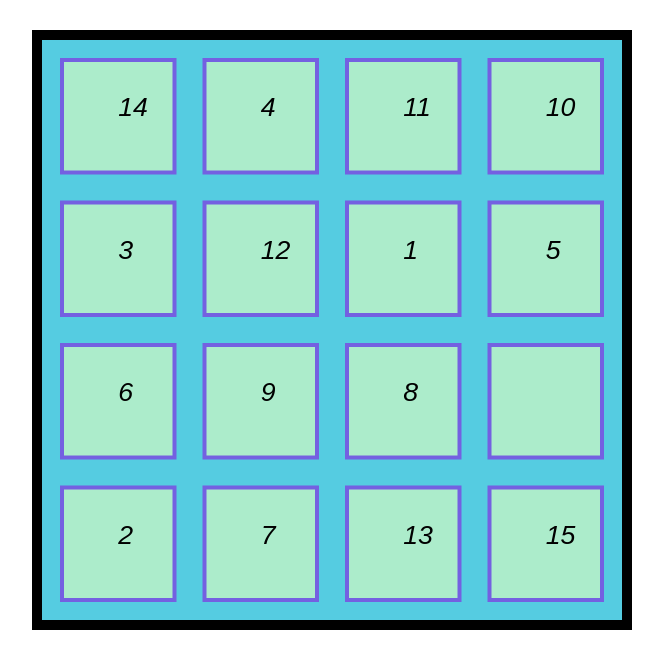
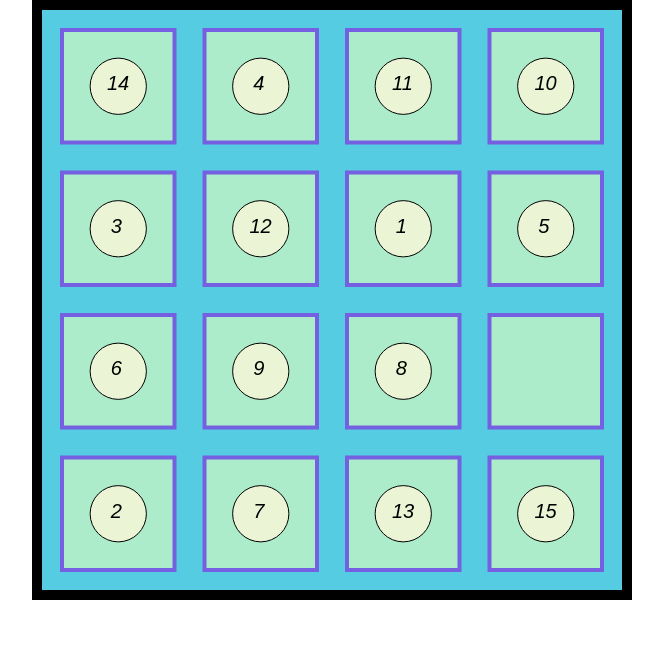
Before and after one commit to busyok-bedlam/pyatnashki_remastered, a website built with webpack: page src/assets/template.html in a window 1280 px wide. Shown: the whole page, without its empty margins (308-971 px from the left). Built offline with nearby package versions, Linux system fonts and the light colour scheme.

Commit message:
add NODE_ENV conf

```diff
--- a/src/entities/cell.ts
+++ b/src/entities/cell.ts
@@ -111,16 +111,47 @@ export default class Cell implements CellInterface {
 
   private drawText = (): void => {
     const {
-      cellSize, cellFont,
+      cellSize, cellFont, cellFontSize, color,
     } = this.gameConfig;
+    if (this.content) {
+    // Drawing text arc begin
+      this.ctx.beginPath();
+      this.ctx.arc(
+        this.positionX + cellSize / 2,
+        this.positionY + cellSize / 2,
+        cellSize / 4,
+        0,
+        2 * Math.PI,
+      );
+      this.ctx.fillStyle = '#ebf4d5';
+      this.ctx.fill();
+      this.ctx.closePath();
+      this.ctx.beginPath();
+      this.ctx.arc(
+        this.positionX + cellSize / 2,
+        this.positionY + cellSize / 2,
+        cellSize / 4,
+        0,
+        2 * Math.PI,
+      );
+      this.ctx.strokeStyle = color.cellClickedBorderColor;
+      this.ctx.lineWidth = 1;
+      this.ctx.stroke();
+      this.ctx.closePath();
+    }
+
+    // Drawing text begin
     this.ctx.beginPath();
     this.ctx.font = cellFont;
-
-    this.ctx.fillStyle = '#000';
+    this.ctx.fillStyle = color.cellFontColor;
+    const textIndentX = this.content.toString().length > 1
+      ? this.positionX + cellSize / 2 - cellFontSize * 0.75
+      : this.positionX + cellSize / 2 - cellFontSize * 0.5;
+    const textIndentY = this.positionY + cellSize / 2 + cellFontSize * 0.25;
     this.ctx.fillText(
       this.content,
-      this.positionX + cellSize / 2,
-      this.positionY + cellSize / 2,
+      textIndentX,
+      textIndentY,
     );
     this.ctx.closePath();
   };
--- a/src/entities/game-config.ts
+++ b/src/entities/game-config.ts
@@ -10,6 +10,7 @@ export default class GameConfig {
       const gameGap = 30;
       const cellBorderWidth = 4;
       const cellSize = (canvasSize - gameGap * (ceilsInRow + 1)) / ceilsInRow;
+      const cellFontSize = 15;
       GameConfig.instance = {
         canvasSize,
         cellSize,
@@ -19,14 +20,15 @@ export default class GameConfig {
           cellClickedBorderColor: '#000',
           cellClickedColor: '#f6930e',
           cellHoveredColor: '#b0c5eb',
-          cellComparedHoverColor: '#7eff0a',
-          cellUncomparedHoverColor: '#e74121',
+          cellComparedHoverColor: '#7bdc10',
+          cellUncomparedHoverColor: '#ec5616',
           cellFontColor: '#000',
           boardBorderColor: '#000',
           boardBackgroundColor: '#55cce1',
         },
         cellBorderWidth,
-        cellFont: 'italic 20pt Arial',
+        cellFont: `italic ${cellFontSize}pt Arial`,
+        cellFontSize,
         gameGap,
         canvasBorderWidth: 10,
       };
--- a/src/interfaces/game-config-interface.ts
+++ b/src/interfaces/game-config-interface.ts
@@ -3,6 +3,7 @@ export default interface GameConfigInstance {
   cellSize: number;
   cellBorderWidth: number;
   cellFont: string;
+  cellFontSize: number;
   gameGap: number;
   color: Record<string, string>;
   canvasBorderWidth: number;
--- a/src/styles/main.css
+++ b/src/styles/main.css
@@ -9,6 +9,6 @@
 	display: block;
 	margin-left: auto;
   margin-right: auto;
-	margin-top: 30px;
+	/* margin-top: 30px; */
 	/* border: 3px solid #000; */
 }
--- a/webpack.config.js
+++ b/webpack.config.js
@@ -1,7 +1,9 @@
 const path = require('path');
 const HtmlWebpackPlugin = require('html-webpack-plugin');
+// const { DefinePlugin } = require('webpack');
 
-const webConfig = {
+module.exports = () => [
+  {
     entry: './src/index.ts',
     target: 'electron-renderer',
     devtool: 'inline-source-map',
@@ -33,9 +35,8 @@ const webConfig = {
         cache: false,
       }),
     ],
-};
-
-const electronConfig = {
+  },
+  {
     mode: 'development',
     entry: './src/electron.ts',
     target: 'electron-main',
@@ -49,6 +50,10 @@ const electronConfig = {
       path: path.resolve(__dirname, 'dist'),
       filename: 'electron.js',
     },
-};
-
-module.exports = [webConfig, electronConfig];
+    // plugins: [
+    //   new DefinePlugin({
+    //     'process.env.PRODUCTION': JSON.stringify(env.production ? 'PRODUCTION' : 'DEVELOPMENT'),
+    //   }),
+    // ],
+  },
+];
```
Also changed, not shown: package.json (+6 -8 lines), src/electron.ts (+5 -5 lines). Lines whose indentation alone changed are shown as unchanged.
